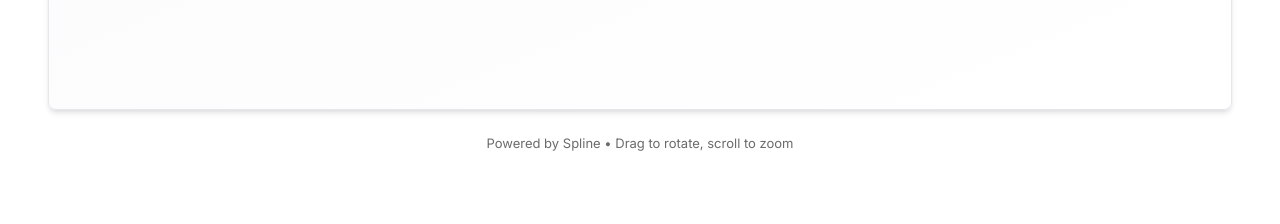
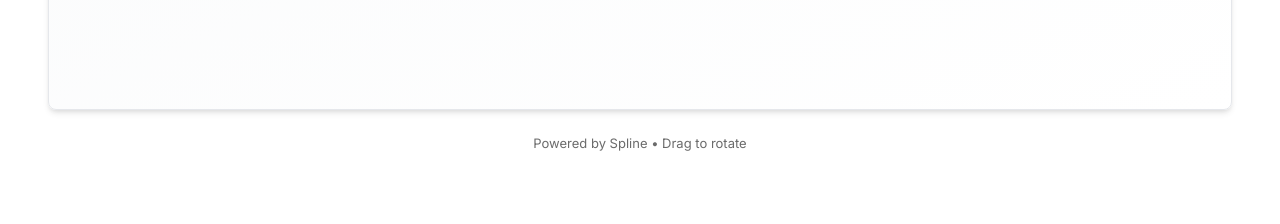
Before and after one commit to Shafieisara/norscope-website, a React (Vite) app: page / in a window 1280 px wide. Shown: the part 1420-1644 px from the top of the page. Built offline with nearby package versions, Linux system fonts and the light colour scheme.

Commit message:
fix: remove 'scroll to zoom' hint from 3D model (zoom not enabled)

```diff
--- a/src/components/SplineProduct3DViewer.tsx
+++ b/src/components/SplineProduct3DViewer.tsx
@@ -80,7 +80,7 @@ export function SplineProduct3DViewer({
 
                 {sceneUrl && (
                     <p className="text-center text-[13px] text-[#6B6B6B] mt-4 md:mt-6">
-                        Powered by Spline • Drag to rotate, scroll to zoom
+                        Powered by Spline • Drag to rotate
                     </p>
                 )}
             </div>
```
